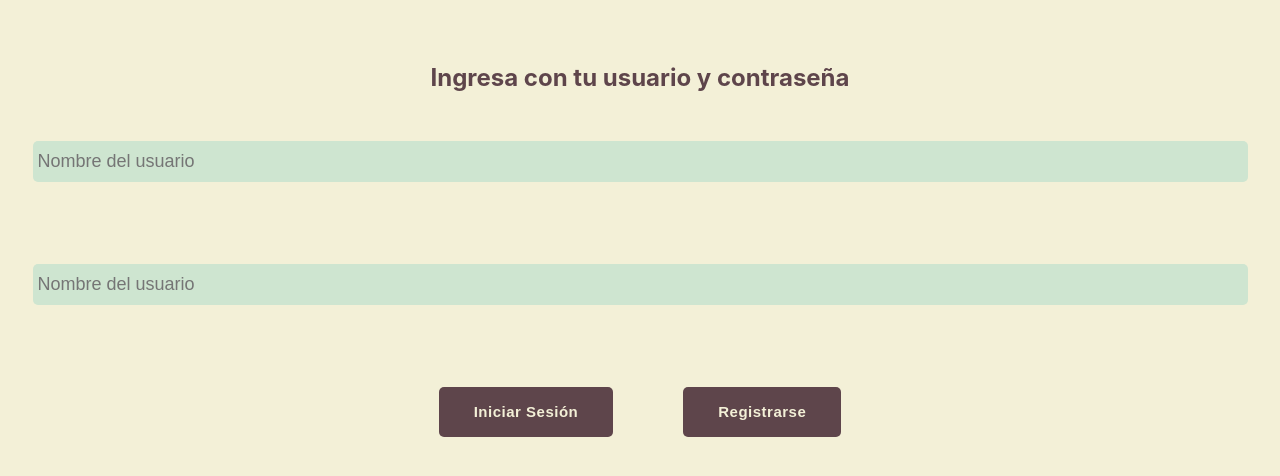
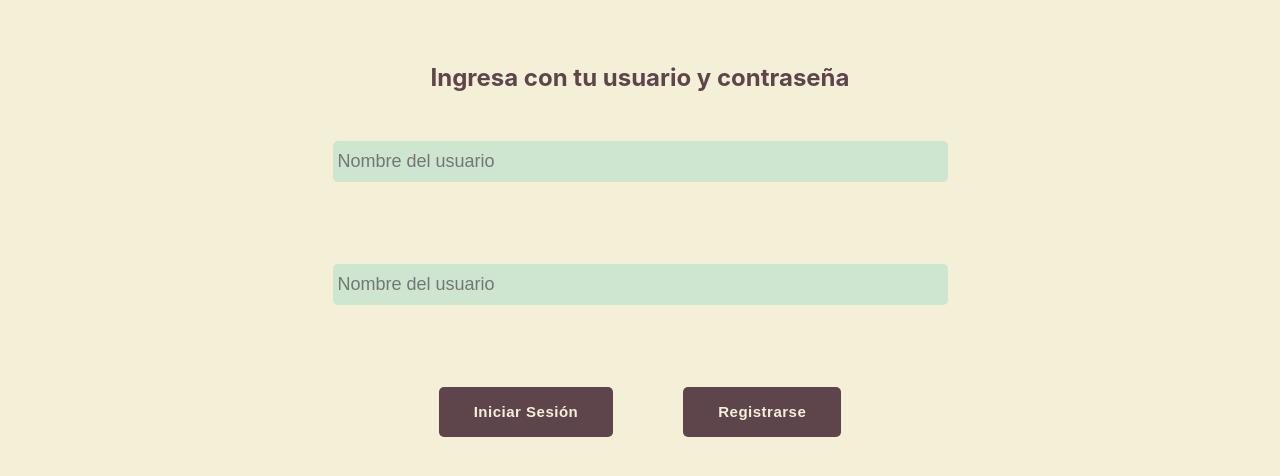
Before and after one commit to red-mat/pilis-recuperatorio-zerpa-rodriguez-rios, a React (Vite) app: page /login in a window 1280 px wide. Shown: the top 476 px of the page. Built offline with nearby package versions, Linux system fonts and the light colour scheme.

Commit message:
fix(routes): resolve width Login

```diff
--- a/src/routes/Login/Login.css
+++ b/src/routes/Login/Login.css
@@ -2,6 +2,8 @@
   display: flex;
   flex-direction: column;
   align-items: center;
+  width: 50%;
+  margin: auto;
 }
 
 .input-form {
```
